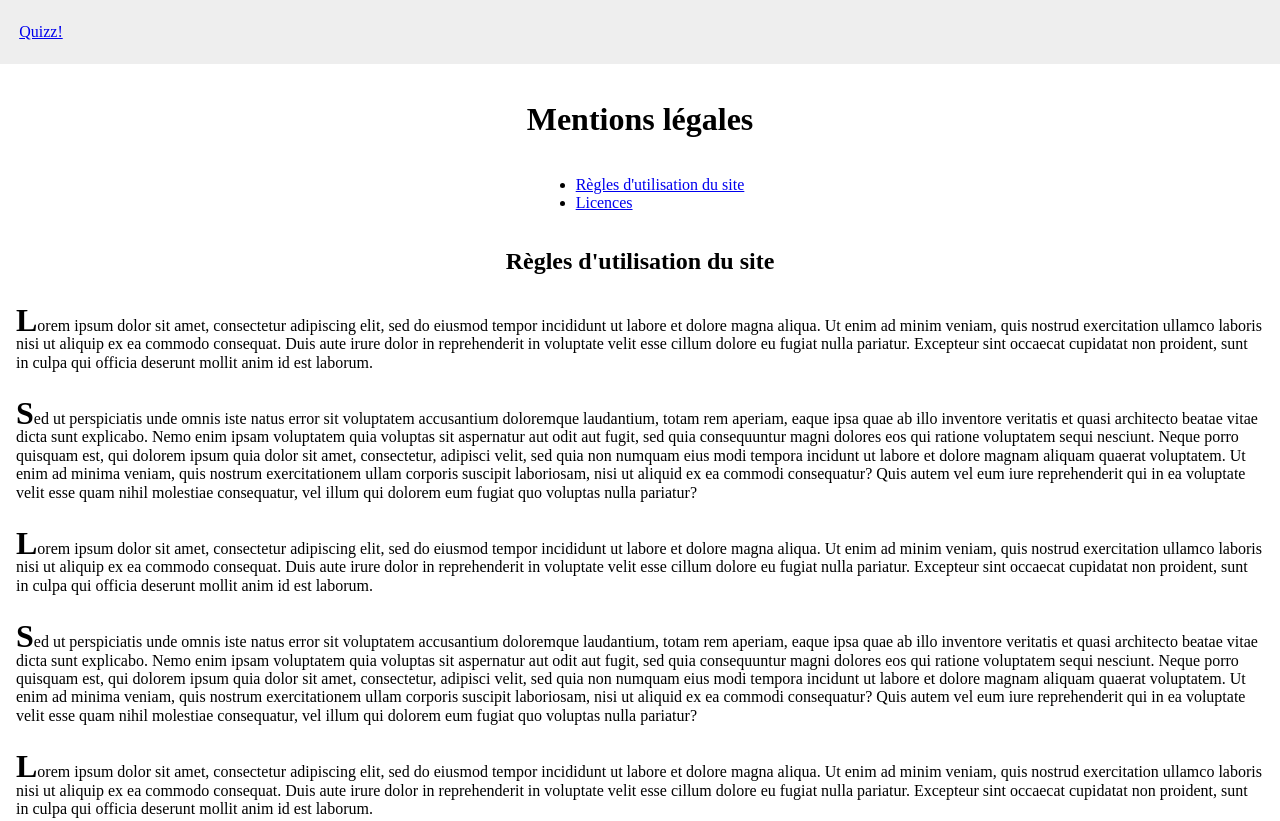
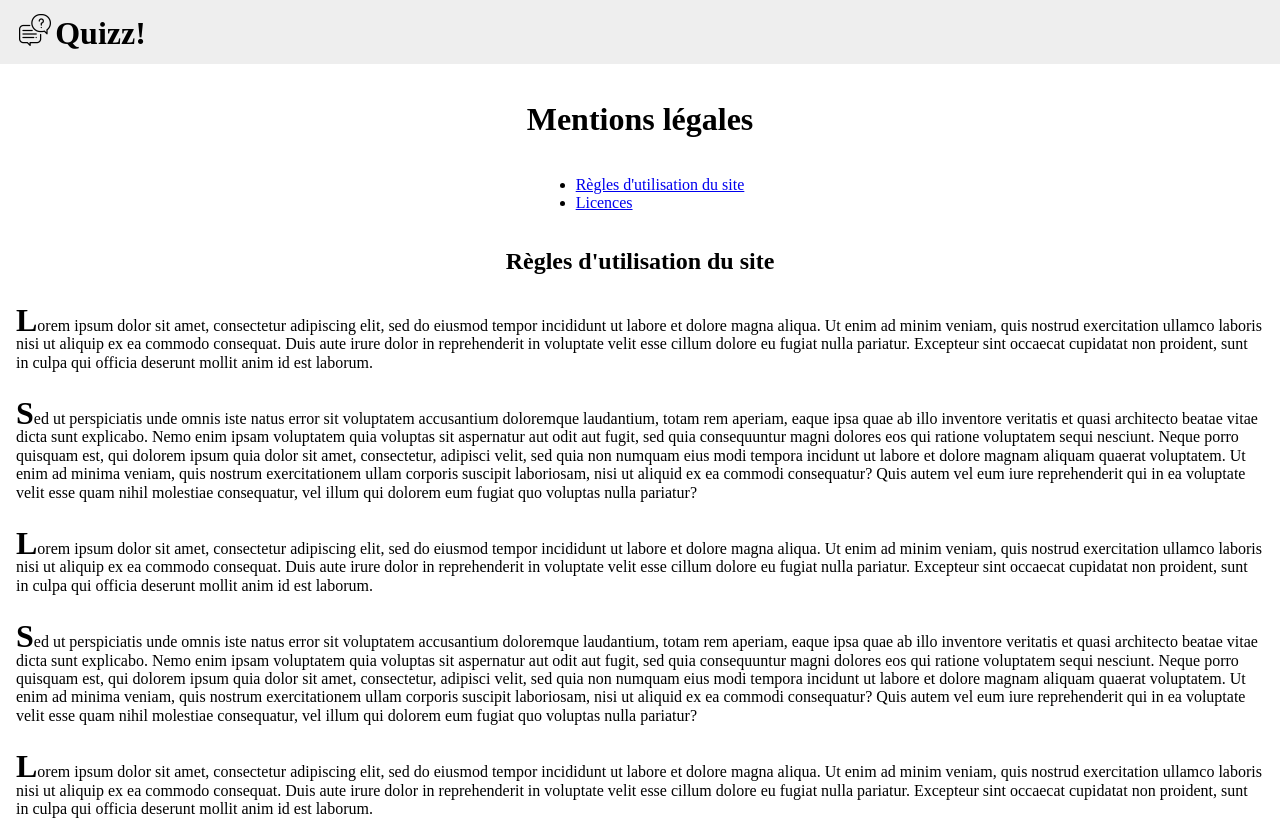
Before and after one commit to jlguenego/example_html, a plain HTML site: page app/legal.html in a window 1280 px wide. Shown: the top 821 px of the page. Drawn offline with Linux system fonts and the light colour scheme.

Commit message:
update all pages

```diff
--- a/app/legal.html
+++ b/app/legal.html
@@ -11,7 +11,10 @@
 
 <body>
     <header>
-        <a class="site-id logo" href="index.html">Quizz!</a>
+        <div class="site-id">
+            <img src="assets/conversation.png" alt="Logo">
+            <a href="index.html">Quizz!</a>
+        </div>
     </header>
     <main class="legal">
         <h1>Mentions légales</h1>
```
Also changed, not shown: app/create-quizz.html (+4 -1 lines), app/list-quizz.html (+4 -1 lines).
